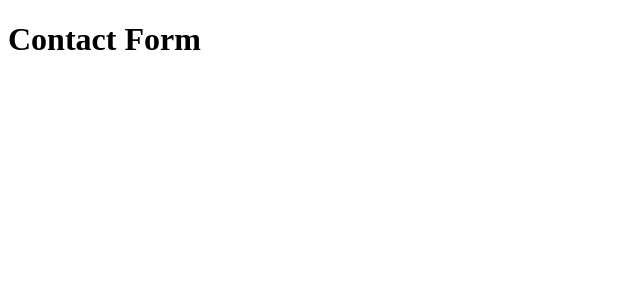
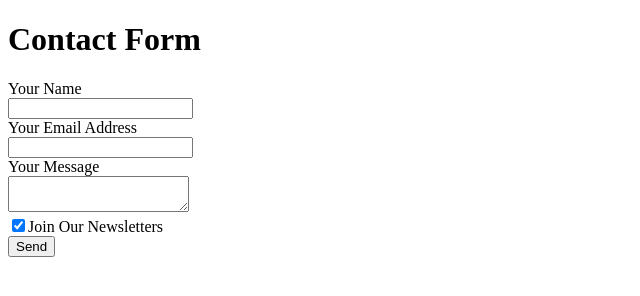
Before and after one commit to Haymarn1204/explore_kyoto, a plain HTML site: page contact.html in a window 1280 px wide. Shown: the whole page, without its empty margins (0-640 px from the left). Drawn offline with Linux system fonts and the light colour scheme.

Commit message:
contact form

```diff
--- a/contact.html
+++ b/contact.html
@@ -7,5 +7,23 @@
   </head>
   <body>
     <h1>Contact Form</h1>
+    <form action="">
+      <div>
+        <label for="">Your Name</label><br />
+        <input type="text" name="" id="" />
+      </div>
+      <div>
+        <label for="">Your Email Address</label><br />
+        <input type="email" name="" id="" />
+      </div>
+      <div>
+        <label for="">Your Message</label><br />
+        <textarea name="" id=""></textarea>
+      </div>
+      <div>
+        <input type="checkbox" name="" id="" checked />Join Our Newsletters
+      </div>
+    </form>
+    <input type="submit" name="" id="" value="Send" />
   </body>
 </html>
```
